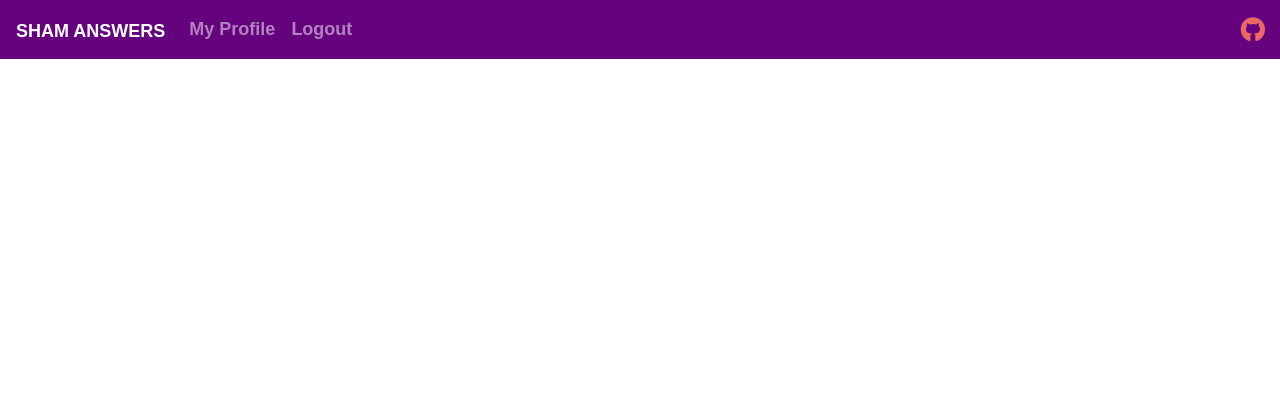
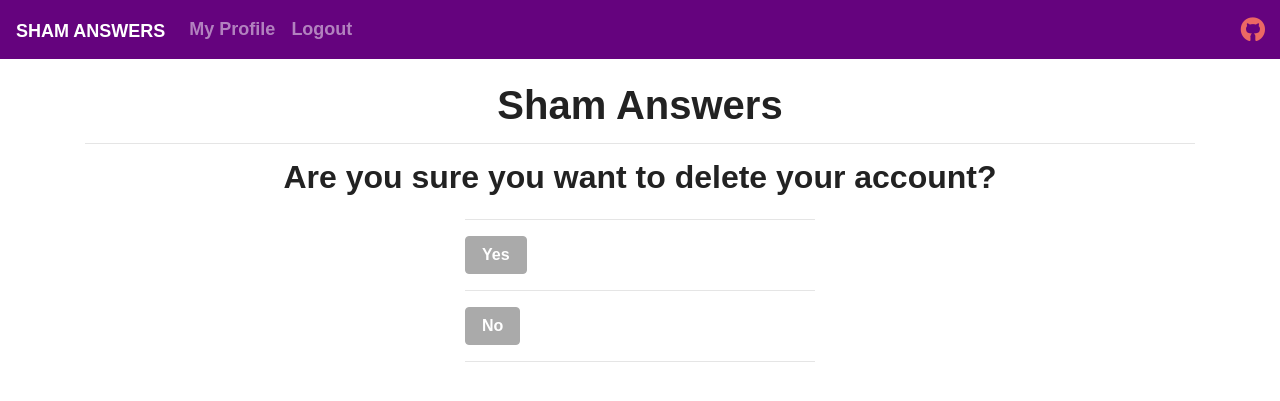
Before and after one commit to mxj316/ShamAnswers, a Python web app: template templates/deleteaccount.html in a window 1280 px wide. Shown: the top 401 px of the page. Run offline with Jinja, Linux system fonts and the light colour scheme; the template is opened without the code that fills it, so the values that code supplies are empty; some libraries are stand-ins or nearby versions; some web fonts are replaced.

Commit message:
Update #9: Minor changes to admin.html, preliminary implemintation for deleteaccount.html

```diff
--- a/templates/admin.html
+++ b/templates/admin.html
@@ -39,7 +39,7 @@
                     <a style='font-size:24px' class='fab' href="https://github.com/mxj316/ShamAnswers">&#xf09b;</a>
             </nav>
 
-            <table class="table">
+            <table class="table table-striped">
                 <thread>
                     <tr>
                         <th scope="col">Users</th>
--- a/templates/deleteaccount.html
+++ b/templates/deleteaccount.html
@@ -38,5 +38,28 @@
                 </div>
                     <a style='font-size:24px' class='fab' href="https://github.com/mxj316/ShamAnswers">&#xf09b;</a>
             </nav>
+
+            <div  class="container">
+                <br>
+                <h1 align="center">Sham Answers</h1>
+                <hr/>
+
+                <h2 align="center">Are you sure you want to delete your account?</h2>
+                <div class="row">
+
+                    <div class="col col-md-4">
+                    </div>
+
+                    <div class="col col-md-4">
+                        <hr>
+                        <form action="" method="post">
+                            <input name="delete-btn" type="submit" value="Yes" class="btn btn-secondary" href="start"/><hr/>
+                            <input name="returnhome" type="submit" value="No" class="btn btn-secondary" href="main"/><hr/>
+                        </form>
+                    </div>
+                    <div class="col col-md-4">
+                    </div>
+                </div>
+            </div>
     </body>
 </html>
```
